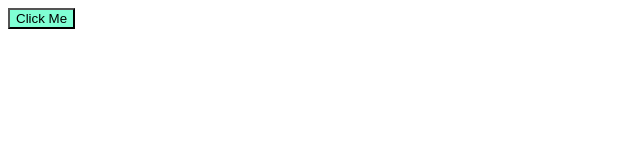
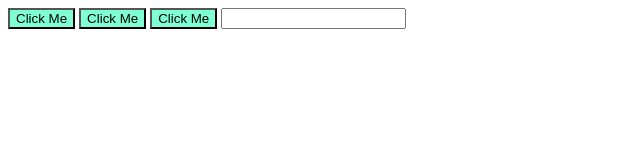
Before and after one commit to nihal9956/JAVASCRIPT-LEARNING, a plain HTML site: page index.html in a window 1280 px wide. Shown: the whole page, without its empty margins (0-640 px from the left). Drawn offline with Linux system fonts and the light colour scheme.

Commit message:
JS DAY-2

```diff
--- a/index.html
+++ b/index.html
@@ -8,7 +8,11 @@
 </head>
 
 <body>
-    <button style="background-color: aquamarine;" onclick="sum()">Click Me</button>
+    <button class="button" style="background-color: aquamarine;" onclick="sum()">Click Me</button>
+    <button class="button" style="background-color: aquamarine;" onclick="sum()">Click Me</button>
+    <button id="new-button" style="background-color: aquamarine;" onclick="sum()">Click Me</button>
+    <input id="text-field" onchange="handleChange()" />
+    <h1></h1>
     <!-- javascript -->
     <script>
         // Functions --->
@@ -84,6 +88,60 @@
 
         // }
 
+    // Event and Event Handlers
+        // const handleChange = () =>{
+        // let Button = document.getElementsByClassName("button");
+        // //  document.getElementsByClassName will always give us an array as a result
+        // let NewButton = document.getElementsById("new-button");
+        // // document.getElementsById will be single value
+        // }
+
+    //Objects
+//     let person = {
+//         name:"Kaushik",
+//         age:25,
+//         gender: "Male",
+//         email:"abc@gmail.com"
+//     }
+
+//    const heading = document.getElementsByTagName('h1');
+//    heading[0].innerHTML = `Hey My name is: ${person.name} age: ${person.age},gender is : ${person.gender} and email is: ${person.email}`
+    // key point innerHTML is always used to change the content of the html tag using javascript.
+
+    // Arrays
+    // denoted by  []
+//     let users = [
+//         {
+//         name:"Kaushik",
+//         age:25,
+//         gender: "Male",
+//         email:"abc@gmail.com"
+//     },
+//     {
+//         name:"nihal",
+//         age:25,
+//         gender: "Male",
+//         email:"abcd@gmail.com"
+//     }
+// ]
+// pre-defined functions
+// .length() // it gives us the length of the array
+// .split()  // it splits the string into array of elements
+// .join()   // it joins the elements of array and creates string
+// .splice()
+    // let name_to_replace = "Nihal"
+    // let message = "Hey My Name, Is Kaushik"
+    // let splitMessage = message.split(' ')  // result [ "Hey" , "My" ,"Name", "Is" ,"Kaushik"]
+    // splitMessage[splitMessage.length-1] = name_to_replace; // result [ "Hey" , "My" ,"Name", "Is" ,"Nihal"]
+    // let newMessage = splitMessage.join(' ')
+    //  console.log(newMessage)
+
+    //splice --> // it removes elements from array
+                //  it updates the elements of array
+    // let numbers = [1,2,3,4,5]
+
+    // numbers.splice(2,1,8,9,10);
+    // console.log(numbers)
 
     </script>
 </body>
```
